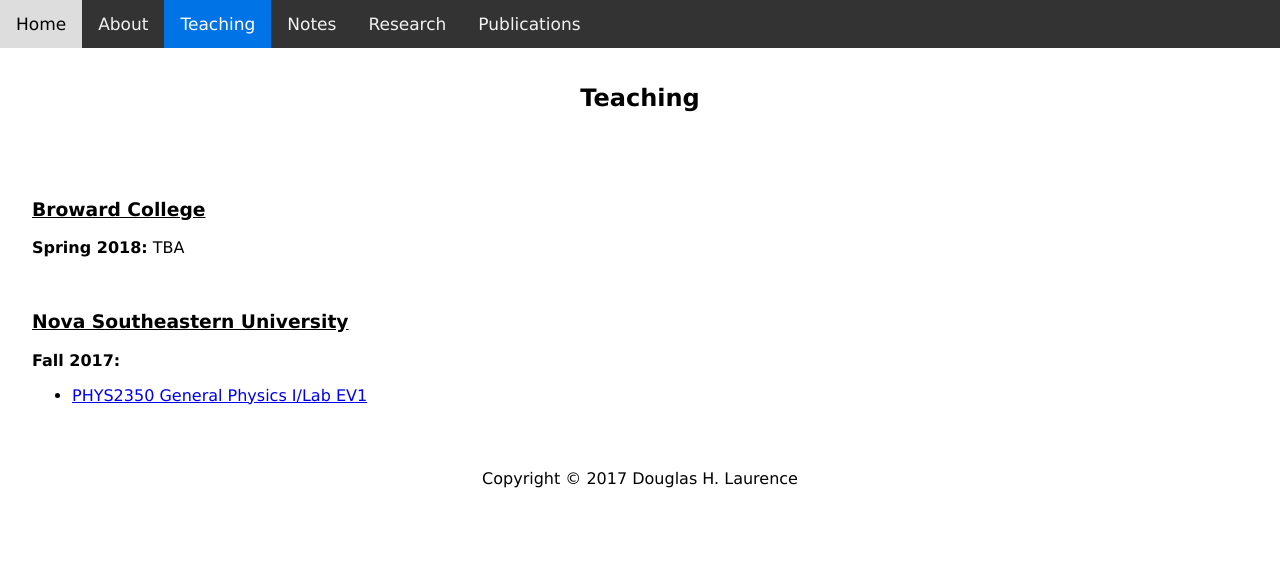
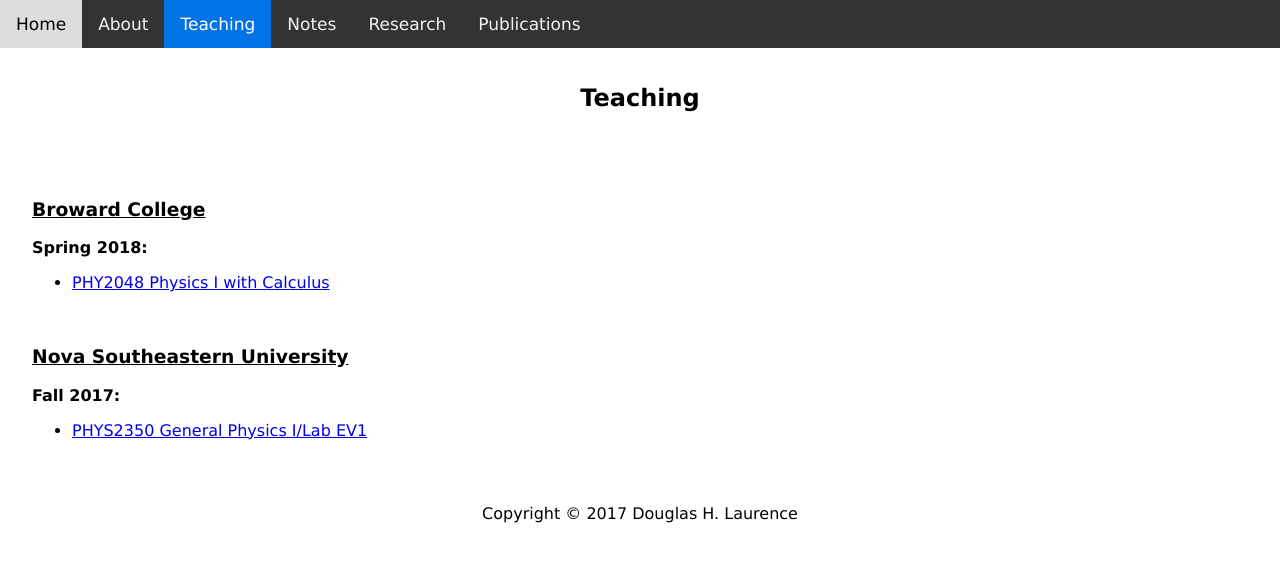
Before and after one commit to dhlaurence/dhlaurence.github.io, a Jekyll site: the page built from teaching.html, in a window 1280 px wide. Shown: the top 562 px of the page. Built offline with Jekyll 4.4.1, drawn with Linux system fonts in a browser that asks for light colours.

Commit message:
Update teaching.html

```diff
--- a/teaching.html
+++ b/teaching.html
@@ -10,7 +10,12 @@ title: Teaching
 <article>
   <h3><u>Broward College</u></h3>
 
-  <p><b>Spring 2018:</b> TBA</p>
+  <p><b>Spring 2018:</b></p>
+
+  <ul>
+    <li><a href="http://www.blazartheory.com/teaching/phys2048spring2018.html">PHY2048 Physics I with Calculus</a></li>
+  </ul>
+
 
   <br>
 
```
